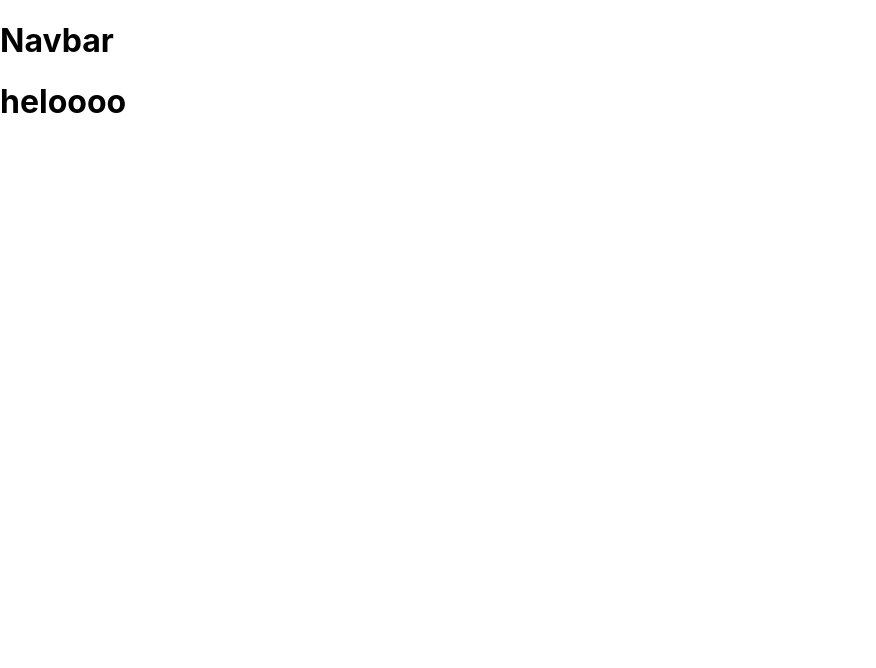
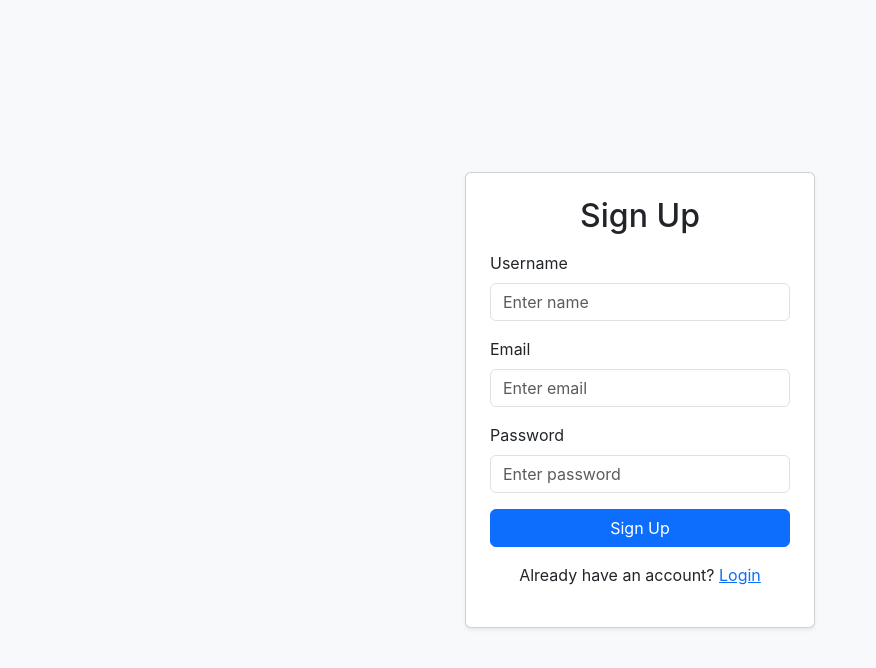
Before and after one commit to sahilthakur15/my-api-project, a React (Create React App) app in the folder frontend/: page / in a window 1280 px wide. Shown: the top 668 px of the page, without its empty margins (0-876 px from the left). Built offline with nearby package versions, Linux system fonts and the light colour scheme.

Commit message:
created signup and login ui with api integration

```diff
--- a/frontend/package.json
+++ b/frontend/package.json
@@ -7,8 +7,10 @@
     "@testing-library/jest-dom": "^6.6.3",
     "@testing-library/react": "^16.2.0",
     "@testing-library/user-event": "^13.5.0",
+    "axios": "^1.8.1",
     "react": "^19.0.0",
     "react-dom": "^19.0.0",
+    "react-router-dom": "^7.2.0",
     "react-scripts": "5.0.1",
     "web-vitals": "^2.1.4"
   },
--- a/frontend/public/index.html
+++ b/frontend/public/index.html
@@ -15,6 +15,8 @@
       user's mobile device or desktop. See https://developers.google.com/web/fundamentals/web-app-manifest/
     -->
     <link rel="manifest" href="%PUBLIC_URL%/manifest.json" />
+    <link href="https://cdn.jsdelivr.net/npm/bootstrap@5.3.3/dist/css/bootstrap.min.css" rel="stylesheet" integrity="sha384-QWTKZyjpPEjISv5WaRU9OFeRpok6YctnYmDr5pNlyT2bRjXh0JMhjY6hW+ALEwIH" crossorigin="anonymous">
+
     <!--
       Notice the use of %PUBLIC_URL% in the tags above.
       It will be replaced with the URL of the `public` folder during the build.
@@ -39,5 +41,7 @@
       To begin the development, run `npm start` or `yarn start`.
       To create a production bundle, use `npm run build` or `yarn build`.
     -->
+    <script src="https://cdn.jsdelivr.net/npm/bootstrap@5.3.3/dist/js/bootstrap.bundle.min.js" integrity="sha384-YvpcrYf0tY3lHB60NNkmXc5s9fDVZLESaAA55NDzOxhy9GkcIdslK1eN7N6jIeHz" crossorigin="anonymous"></script>
+
   </body>
 </html>
--- a/frontend/src/App.css
+++ b/frontend/src/App.css
@@ -1,38 +1,82 @@
-.App {
-  text-align: center;
+body {
+  font-family: Arial, sans-serif;
+  display: flex;
+  justify-content: center;
+  align-items: center;
+  height: 100vh;
+  margin: 0;
+  background-color: #0C67A0;
 }
 
-.App-logo {
-  height: 40vmin;
-  pointer-events: none;
+.container {
+  display: flex;
+  justify-content: center;
+  align-items: center;
+  height: 100vh;
+  width: 100%;
 }
 
-@media (prefers-reduced-motion: no-preference) {
-  .App-logo {
-    animation: App-logo-spin infinite 20s linear;
-  }
+.form-container {
+  background-color: white;
+  padding: 20px;
+  border-radius: 10px;
+  box-shadow: 0 4px 8px rgba(0, 0, 0, 0.1);
+  width: 300px;
 }
 
-.App-header {
-  background-color: #282c34;
-  min-height: 100vh;
+.form-toggle {
   display: flex;
-  flex-direction: column;
-  align-items: center;
-  justify-content: center;
-  font-size: calc(10px + 2vmin);
+  justify-content: space-between;
+  margin-bottom: 20px;
+}
+
+.form-toggle button {
+  width: 50%;
+  padding: 10px;
+  background-color: #f3f3f3;
+  border: none;
+  cursor: pointer;
+  font-size: 16px;
+  border-radius: 10px 10px 0 0;
+}
+
+.form-toggle .active {
+  background-color: #033452;
   color: white;
 }
 
-.App-link {
-  color: #61dafb;
+.form {
+  display: flex;
+  flex-direction: column;
 }
 
-@keyframes App-logo-spin {
-  from {
-    transform: rotate(0deg);
-  }
-  to {
-    transform: rotate(360deg);
-  }
+.form h2 {
+  margin-bottom: 20px;
 }
+
+.form input {
+  padding: 10px;
+  margin-bottom: 10px;
+  border: 1px solid #ddd;
+  border-radius: 5px;
+}
+
+.form button {
+  padding: 10px;
+  background-color:#033452;
+  color: white;
+  border: none;
+  border-radius: 5px;
+  cursor: pointer;
+}
+
+.form a {
+  color: #007bff;
+  text-decoration: none;
+  margin-bottom: 10px;
+  text-align: right;
+}
+
+.form p {
+  text-align: center;
+}
--- a/frontend/src/App.js
+++ b/frontend/src/App.js
@@ -1,15 +1,18 @@
-import logo from './logo.svg';
-import './App.css';
-import Navbar from './components/Navbar';
+import { BrowserRouter as Router, Route, Routes } from 'react-router-dom';
+import Login from './pages/Login';
+import Signup from './pages/Signup';
+
+
 
 function App() {
   return (
-  <>
-  <Navbar/>
-  <div>
-    <h1>heloooo</h1>
-  </div>
-  </>
+    <Router>
+      <Routes>
+        <Route path="/login" element={<Login />} />
+        <Route path="/" element={<Signup/>} />
+
+      </Routes>
+    </Router>
   );
 }
 
--- /dev/null
+++ b/frontend/src/pages/Login.jsx
@@ -0,0 +1,53 @@
+import axios from 'axios';
+import React, { useState } from 'react'
+
+const Login = () => {
+    const [email, setEmail] = useState('');
+    const [password, setPassword] = useState('');
+
+    const dataSubmit = async (event) => {
+        event.preventDefault();
+
+        const loginData = {
+            email:email,
+            password:password
+        };
+  console.log(loginData);
+        try{
+            const response = await axios.post('http://localhost:8001/api/auth/login',loginData);
+            console.log(response.data);
+            alert("Login Successful")
+            // // Reset form fields after successful submission
+            // setEmail('');
+            // setPassword('');
+
+        } catch(err){
+            console.log(err);
+
+        }
+
+    };
+
+  return (
+    <>
+    <div className="d-flex justify-content-center align-items-center vh-100 bg-light">
+      <div className="card p-4 shadow-sm" style={{ width: "350px" }}>
+        <h2 className="text-center mb-3">Login</h2>
+    <form onSubmit={dataSubmit}>
+          <div className="mb-3">
+            <label className="form-label">Email</label>
+            <input type="email" className="form-control" placeholder="Enter email" onChange={(e) => setEmail(e.target.value)}/>
+          </div>
+          <div className="mb-3">
+            <label className="form-label">Password</label>
+            <input type="password" className="form-control" placeholder="Enter password" onChange={(e) => setPassword(e.target.value)} />
+          </div>
+          <button type="submit" className="btn btn-primary w-100">Login</button>
+        </form>
+        </div>
+      </div>
+   </>
+  )
+}
+
+export default Login
--- /dev/null
+++ b/frontend/src/pages/Signup.jsx
@@ -0,0 +1,77 @@
+import React, { useState } from 'react';
+import { Link } from 'react-router-dom';
+import axios from 'axios';
+
+function Signup() {
+  const [username, setName] = useState('');
+  const [email, setEmail] = useState('');
+  const [password, setPassword] = useState('');
+
+  const dataSubmit = async (event) => {
+    event.preventDefault(); // Prevents page reload
+
+    const userData = {
+      username,
+      email,
+      password
+    };
+
+    try {
+      const response = await axios.post('http://localhost:8001/api/auth/register', userData);
+      console.log(response.data);
+      alert("Signup successful")
+      // Reset form fields after successful submission
+      setName('');
+      setEmail('');
+      setPassword('');
+    } catch (err) {
+      console.log(err);
+    }
+  };
+
+  return (
+    <div className="d-flex justify-content-center align-items-center vh-100 bg-light">
+      <div className="card p-4 shadow-sm" style={{ width: "350px" }}>
+        <h2 className="text-center mb-3">Sign Up</h2>
+        <form onSubmit={dataSubmit}>
+          <div className="mb-3">
+            <label className="form-label">Username</label>
+            <input
+              type="text"
+              className="form-control"
+              placeholder="Enter name"
+              value={username}
+              onChange={(e) => setName(e.target.value)}
+            />
+          </div>
+          <div className="mb-3">
+            <label className="form-label">Email</label>
+            <input
+              type="email"
+              className="form-control"
+              placeholder="Enter email"
+              value={email}
+              onChange={(e) => setEmail(e.target.value)}
+            />
+          </div>
+          <div className="mb-3">
+            <label className="form-label">Password</label>
+            <input
+              type="password"
+              className="form-control"
+              placeholder="Enter password"
+              value={password}
+              onChange={(e) => setPassword(e.target.value)}
+            />
+          </div>
+          <button type="submit" className="btn btn-primary w-100">Sign Up</button>
+        </form>
+        <p className="text-center mt-3">
+          Already have an account? <Link to="/login">Login</Link>
+        </p>
+      </div>
+    </div>
+  );
+}
+
+export default Signup;
```
Also changed, not shown: 1 other file (tests, documents, lock files or other folders).
